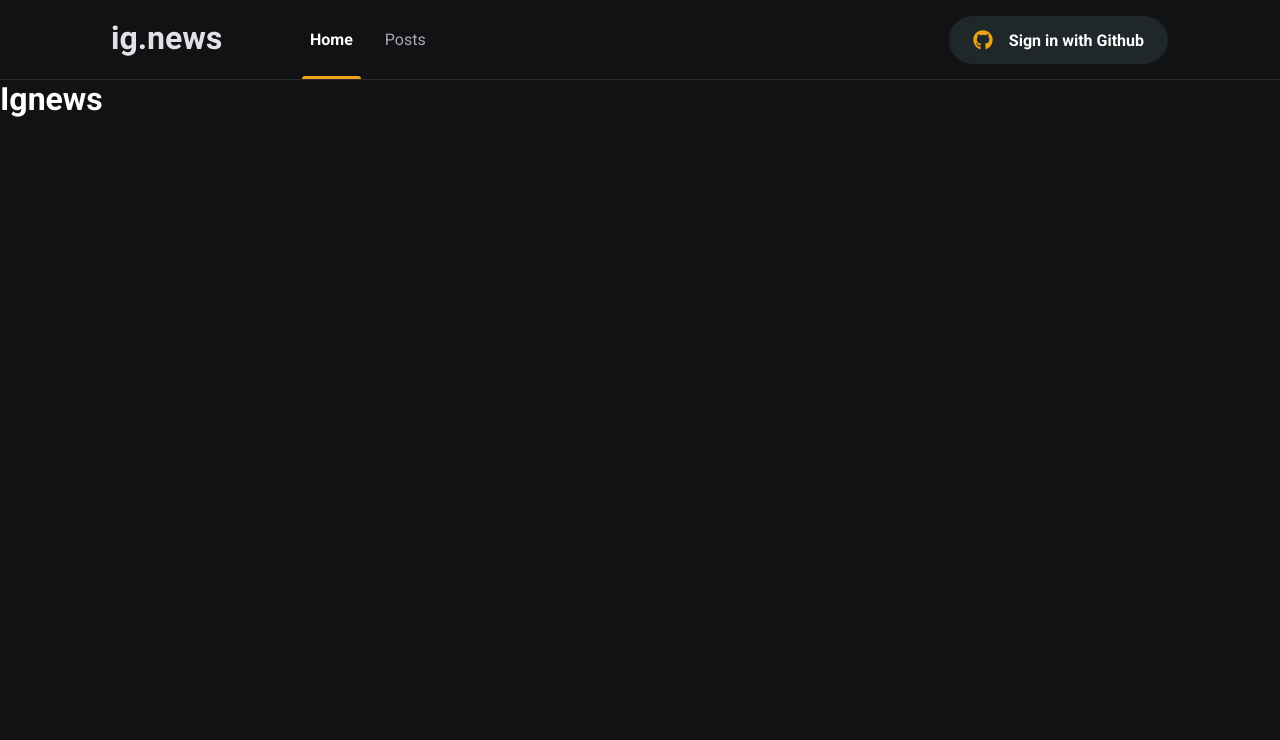
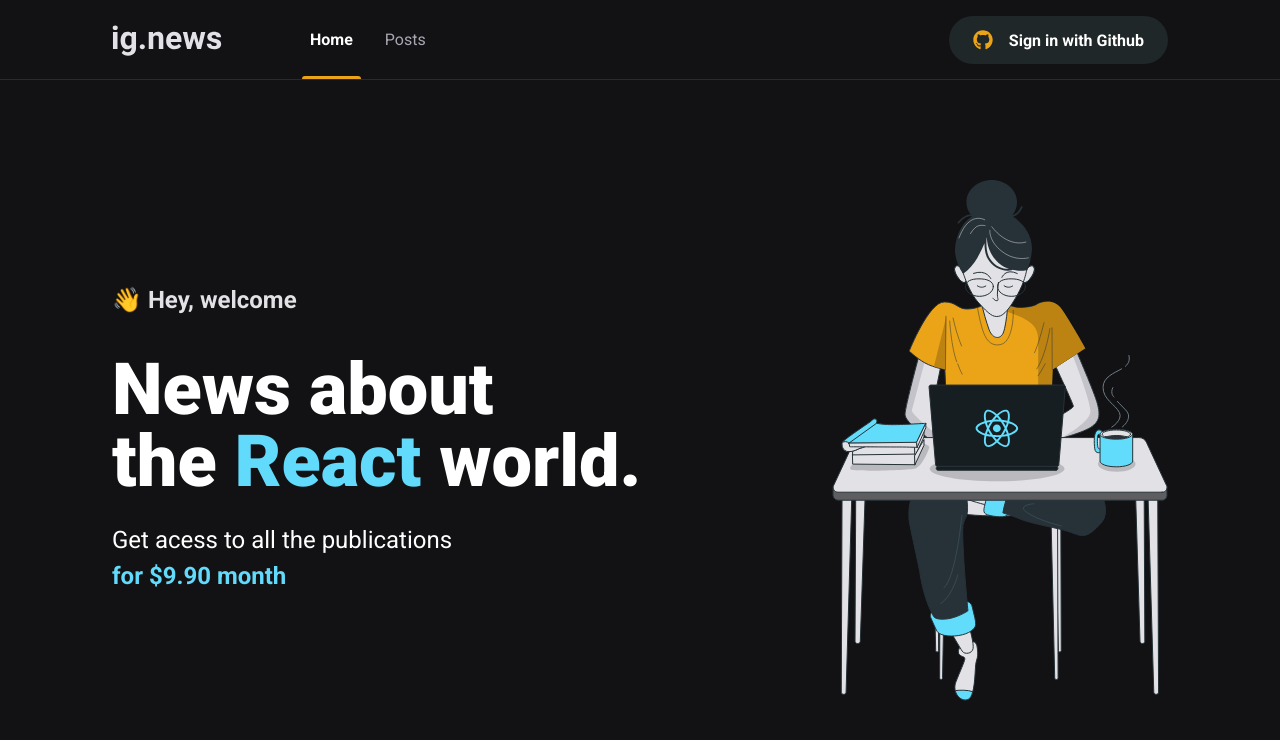
Before and after one commit to gabepinheiro/ig.news, a Next.js app: page / in a window 1280 px wide. Shown: the top 740 px of the page. Built offline with nearby package versions, Linux system fonts and the light colour scheme.

Commit message:
add home template and content

```diff
--- a/src/pages/index.tsx
+++ b/src/pages/index.tsx
@@ -1,12 +1,6 @@
-import Head from 'next/head'
+import {HomeTemplate} from '../templates/home'
 
 export default function Home() {
-  return (
-    <>
-      <Head>
-        <title>Início - ig.news</title>
-      </Head>
-      <h1>Ignews</h1>
-    </>
-  )
+  return <HomeTemplate />
+
 }
--- /dev/null
+++ b/src/templates/home/index.tsx
@@ -0,0 +1,24 @@
+import Head from "next/head";
+
+import styles from './styles.module.scss'
+
+export const HomeTemplate = () => (
+  <>
+    <Head>
+      <title>Home | ig.news </title>
+    </Head>
+
+    <main className={styles.wrapper}>
+      <section className={styles.content}>
+        <p className={styles.welcome}>👋 Hey, welcome</p>
+        <h1 className={styles.heading}>News about <br /> the <span>React</span> world.</h1>
+        <p className={styles.paragraph}>
+          Get acess to all the publications <br />
+          <span>for $9.90 month</span>
+        </p>
+      </section>
+
+      <img src="/images/avatar.svg" alt="Girl coding" />
+    </main>
+  </>
+)
--- /dev/null
+++ b/src/templates/home/styles.module.scss
@@ -0,0 +1,44 @@
+.wrapper {
+  height: calc(100vh - 8rem);
+  max-width: 112rem;
+  margin: 0 auto;
+  padding: 0 3.2rem;
+  display: flex;
+  justify-content: space-between;
+  align-items: center;
+}
+
+.content {
+  max-width: max-content;
+}
+
+.welcome {
+  color: var(--gray-100);
+  font-size: 2.4rem;
+  font-weight: bold;
+  margin-bottom: 4rem;
+}
+
+.heading {
+  font-size: 7.2rem;
+  font-weight: 900;
+  line-height: 7.2rem;
+
+  margin-bottom: 2.4rem;
+
+  > span {
+    color: var(--cyan-500);
+  }
+}
+
+.paragraph {
+  font-size: 2.4rem;
+  color: var(--white);
+
+  line-height: 3.6rem;
+
+  > span {
+    color: var(--cyan-500);
+    font-weight: bold;
+  }
+}
```
